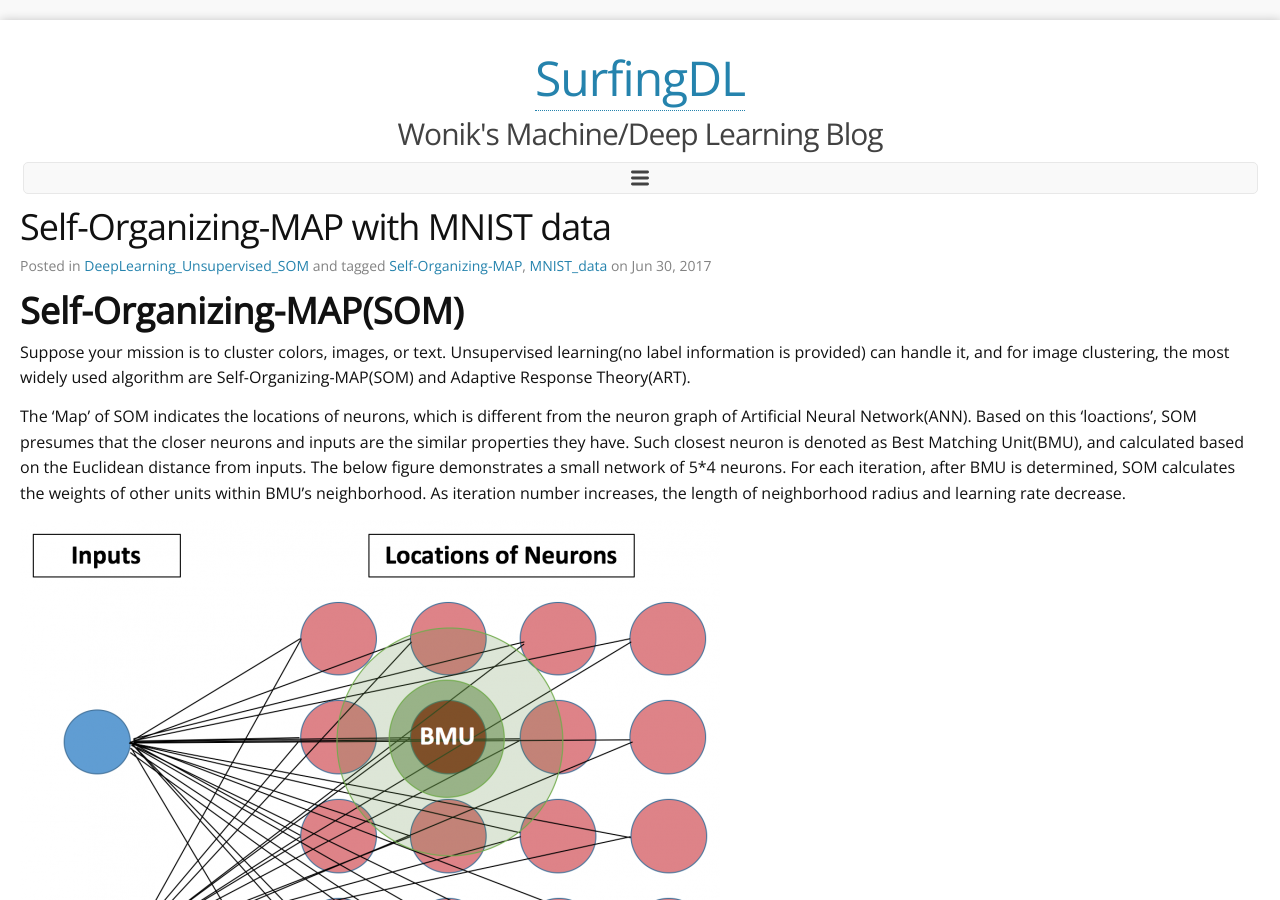
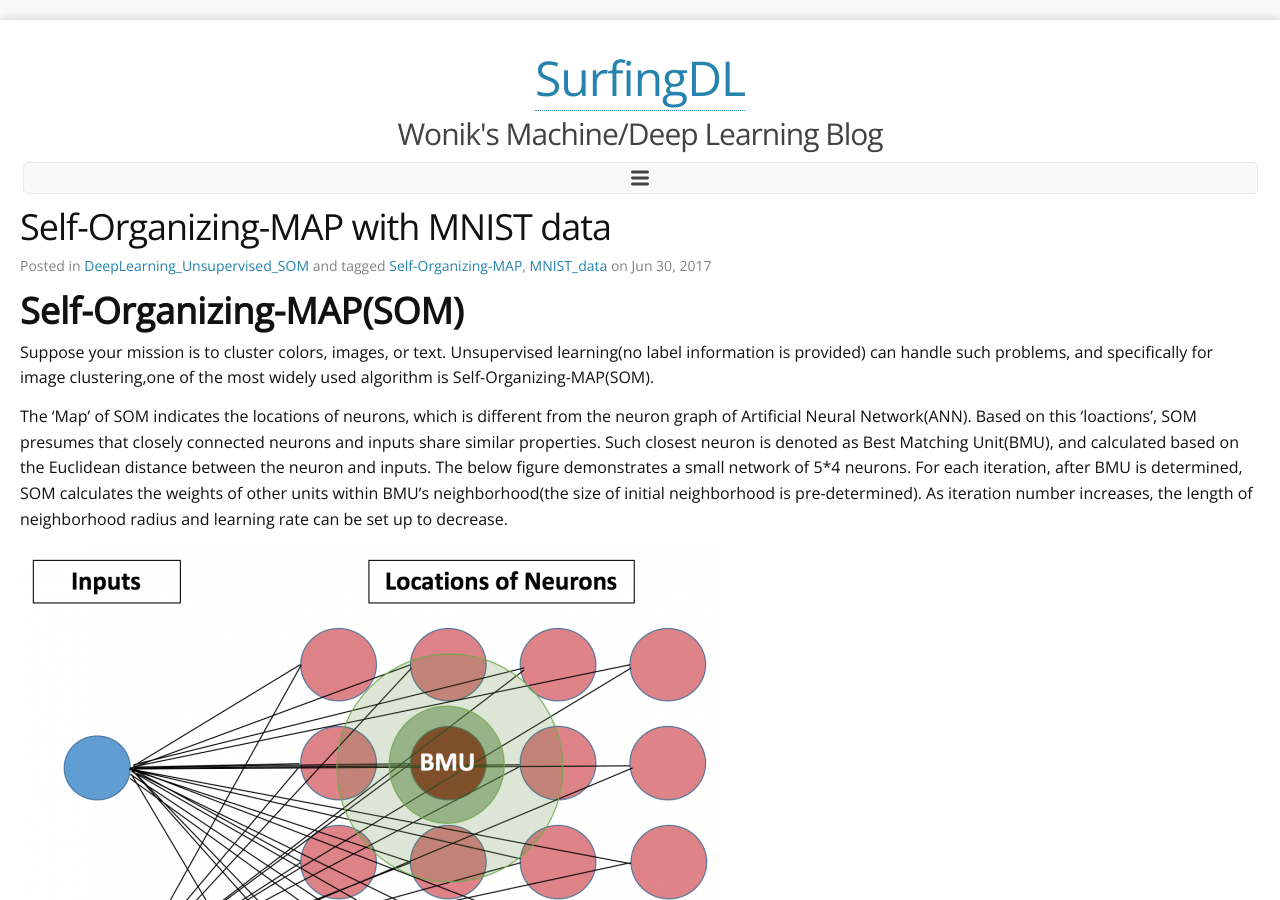
Before and after one commit to wonik/wonikjang.github.io, a Jekyll site: the page built from _posts/2017-06-30-som.md, in a window 1280 px wide and 900 px high. Built offline with Jekyll 4.4.1, drawn with Linux system fonts in a browser that asks for light colours; nearby versions of some CDN libraries; comment, search, counter and statistics services are not loaded.

Commit message:
Update 2017-06-30-som.md

```diff
--- a/_posts/2017-06-30-som.md
+++ b/_posts/2017-06-30-som.md
@@ -11,9 +11,9 @@
 
 # **Self-Organizing-MAP(SOM)**
 
-Suppose your mission is to cluster colors, images, or text. Unsupervised learning(no label information is provided) can handle it, and for image clustering, the most widely used algorithm are Self-Organizing-MAP(SOM) and Adaptive Response Theory(ART).
+Suppose your mission is to cluster colors, images, or text. Unsupervised learning(no label information is provided) can handle such problems, and specifically for image clustering,one of the most widely used algorithm is Self-Organizing-MAP(SOM).
 
-The 'Map' of SOM indicates the locations of neurons, which is different from the neuron graph of Artificial Neural Network(ANN). Based on this 'loactions', SOM presumes that the closer neurons and inputs are the similar properties they have. Such closest neuron is denoted as Best Matching Unit(BMU), and calculated based on the Euclidean distance from inputs. The below figure demonstrates a small network of 5*4 neurons. For each iteration, after BMU is determined, SOM calculates the weights of other units within BMU's neighborhood. As iteration number increases, the length of neighborhood radius and learning rate decrease.
+The 'Map' of SOM indicates the locations of neurons, which is different from the neuron graph of Artificial Neural Network(ANN). Based on this 'loactions', SOM presumes that closely connected neurons and inputs share similar properties. Such closest neuron is denoted as Best Matching Unit(BMU), and calculated based on the Euclidean distance between the neuron and inputs. The below figure demonstrates a small network of 5*4 neurons. For each iteration, after BMU is determined, SOM calculates the weights of other units within BMU's neighborhood(the size of initial neighborhood is pre-determined). As iteration number increases, the length of neighborhood radius and learning rate can be set up to decrease.
 
 ![som](/result_images/som_resized.png  "som")
 
```
